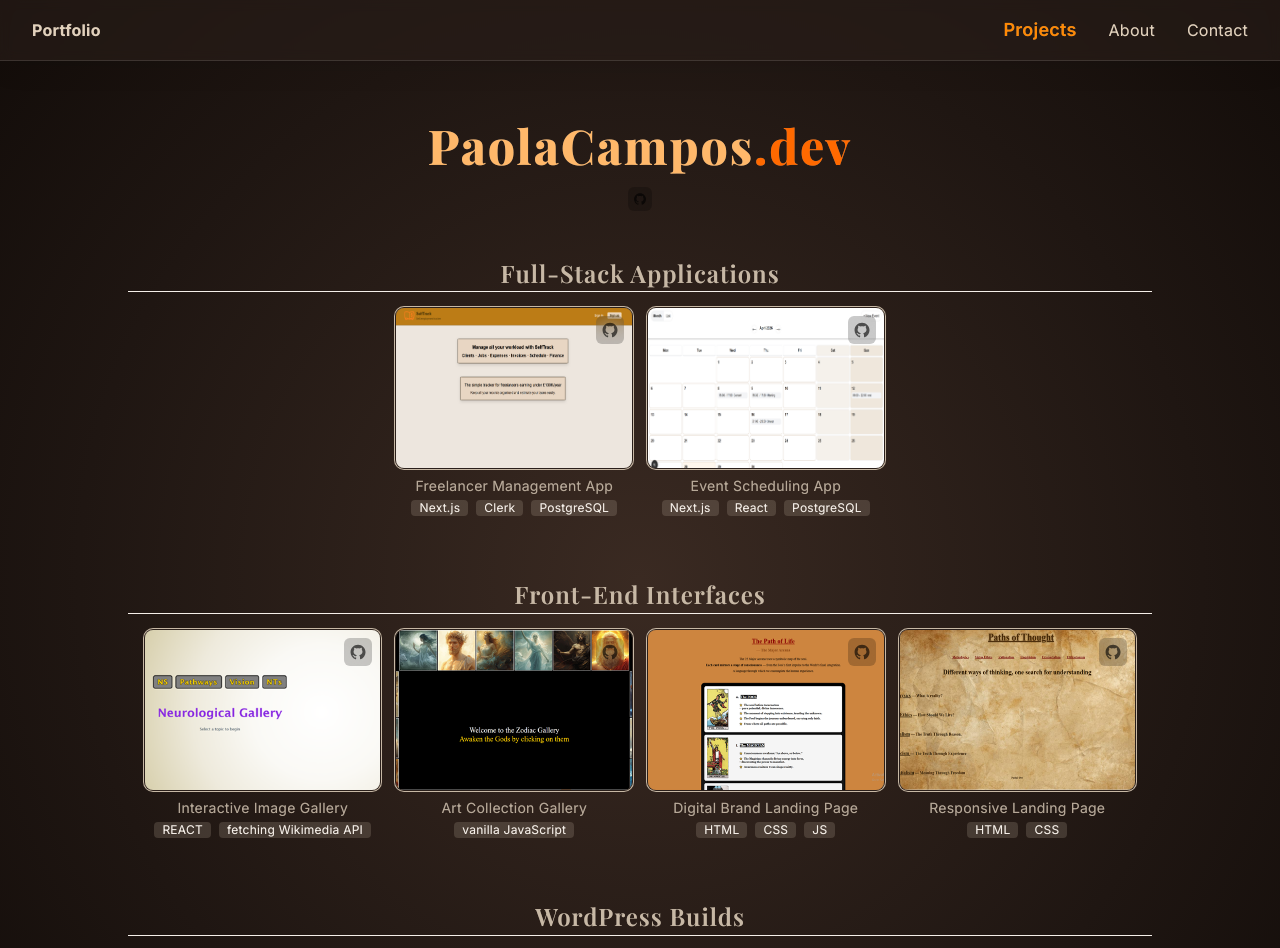
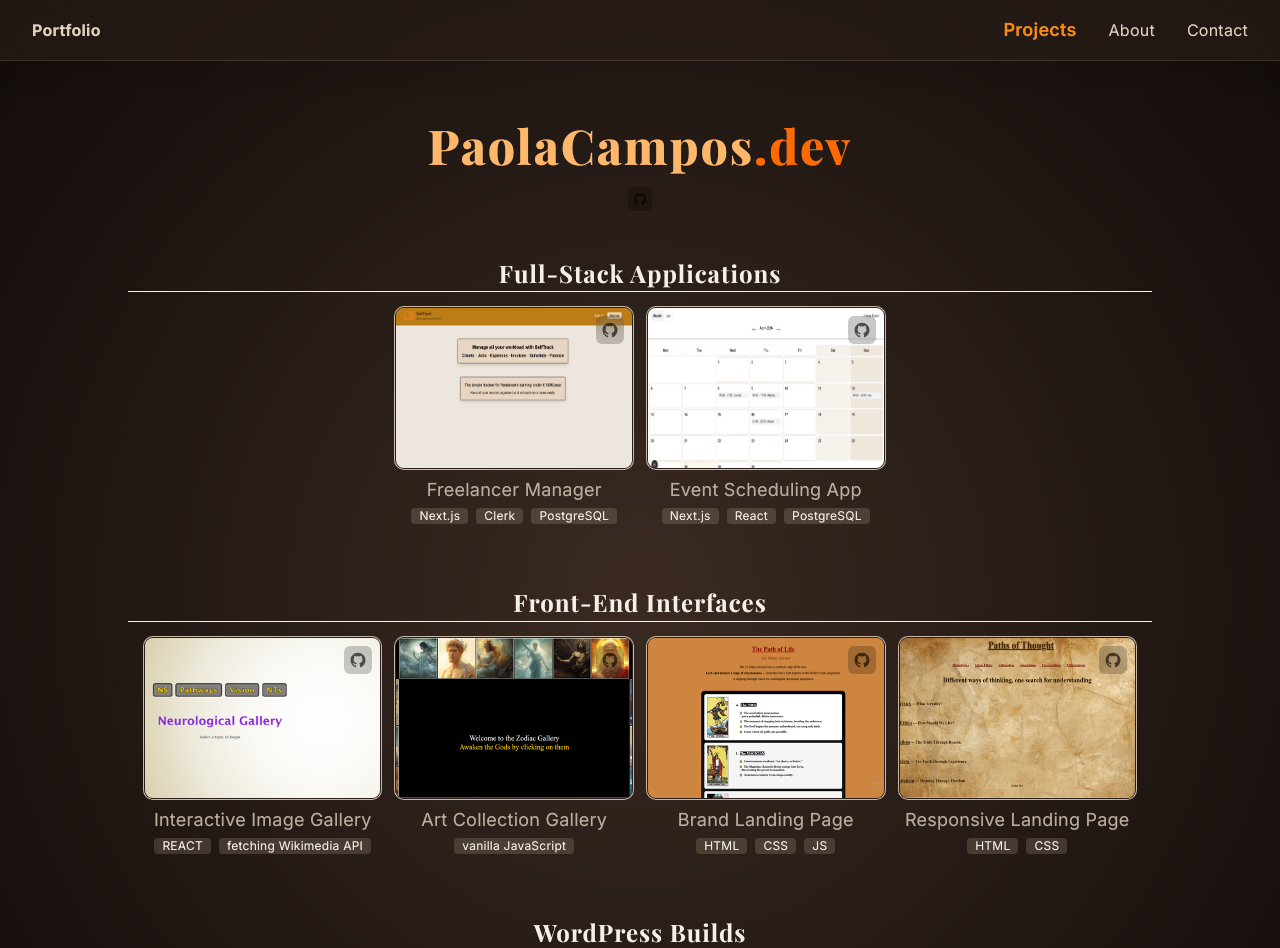
Before and after one commit to paolacampos-dev/portfolio, a Next.js app: page /projects in a window 1280 px wide. Shown: the top 948 px of the page. Built offline with nearby package versions, Linux system fonts and the light colour scheme; a web font is replaced by a local one.

Commit message:
Refine portfolio UI and project titles

```diff
--- a/src/components/ProjectCard.tsx
+++ b/src/components/ProjectCard.tsx
@@ -41,7 +41,7 @@ export default function ProjectCard({ project } : {project: Project}) {
             </div>
 
             <div className="text-center mt-2">
-                <p className="text-sm text-[#c7b8a5]/80 truncate">
+                <p className="text-base sm:text-lg text-[#c7b8a5]/85">
                 {project.description}
                 </p>
 
--- a/src/components/ProjectSection.tsx
+++ b/src/components/ProjectSection.tsx
@@ -22,7 +22,7 @@ export default function ProjectSection({ title, projects } : ProjectSectionProps
       <section className="w-full max-w-5xl mx-auto">
 
         <div className="text-center mb-4">
-          <h2 className="text-xl sm:text-2xl font-semibold mb-1 text-[#c7b8a5]">
+          <h2 className="text-xl sm:text-2xl font-bold mb-1 text-[#c7b8a5]95">
             {title}
           </h2>
           <hr className="mb-2"/>
--- a/src/data/projectsData.js
+++ b/src/data/projectsData.js
@@ -7,7 +7,7 @@ const projectsData = [
         alt: "Next app for tracking self employment workload",
         github: "https://github.com/paolacampos-dev/self-employment-tracker",
         live: "https://selftrack.paolacampos.dev/",
-        description: "Freelancer Management App",
+        description: "Freelancer Manager",
         tech: ["Next.js", "Clerk", "PostgreSQL"]
     },
     {
@@ -35,7 +35,7 @@ const projectsData = [
     {
         id: 4,
         title: "Zodiac Gallery",
-         type: "frontend",
+        type: "frontend",
         image: "/Zodiac.png",
         alt: "Vanilla JavaScript image gallery",
         github: "https://github.com/paolacampos-dev/zodiac-gallery",
@@ -52,7 +52,7 @@ const projectsData = [
         alt: "UI-focused project with JavaScript enhancements",
         github: "https://github.com/paolacampos-dev/the-path-of-life",
         live: "https://paolacampos-dev.github.io/the-path-of-life/",
-        description: "Digital Brand Landing Page",
+        description: "Brand Landing Page",
         tech: ["HTML", "CSS", "JS"]
     },
     {
```
